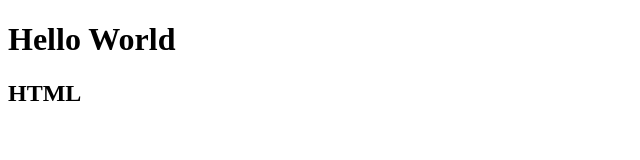
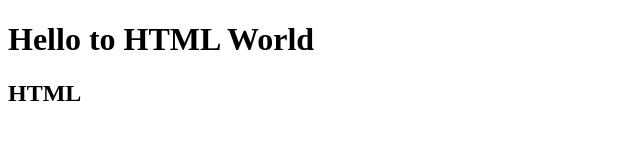
Before and after one commit to vdkrishna2GH/WebDevelopment, a plain HTML site: page index.html in a window 1280 px wide. Shown: the whole page, without its empty margins (0-640 px from the left). Drawn offline with Linux system fonts and the light colour scheme.

Commit message:
first commit

```diff
--- a/index.html
+++ b/index.html
@@ -6,7 +6,7 @@
     <title>Web Dev</title>
 </head>
 <body>
-    <h1>Hello World</h1>
+    <h1>Hello to HTML World</h1>
     <h2>HTML</h2>
 </body>
 </html>
```
Also changed, not shown: cup5.jpeg (added).
